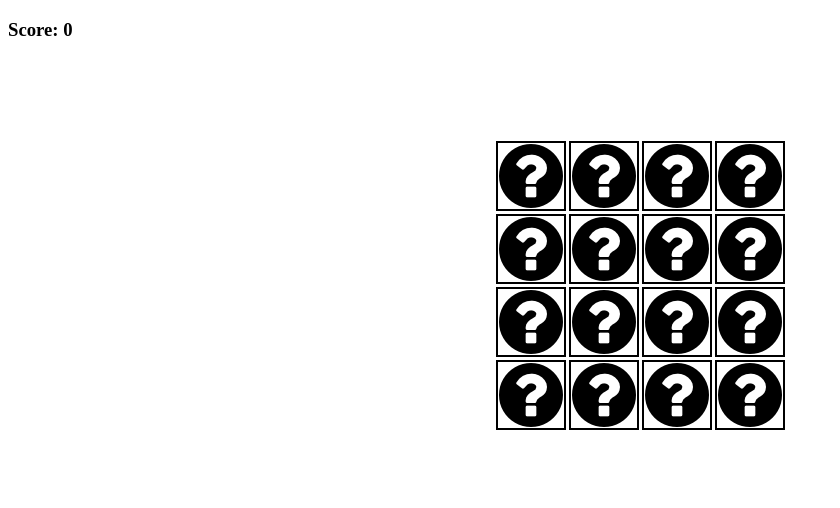
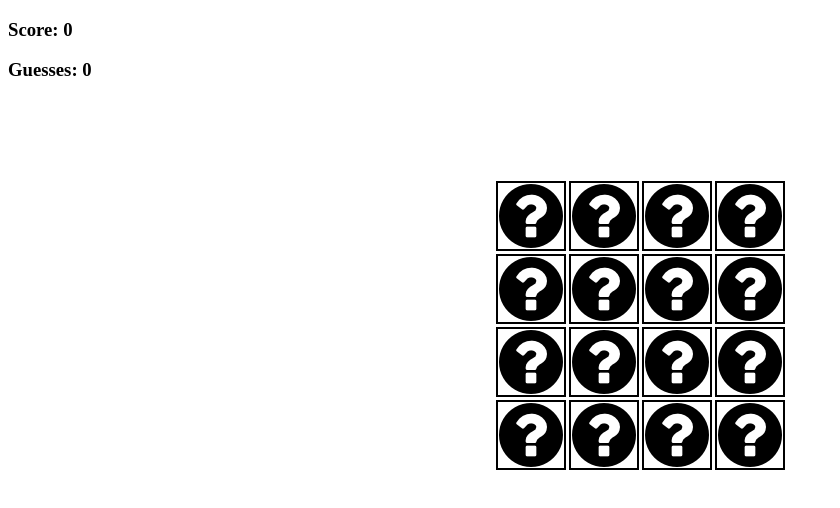
Before and after one commit to davidkennedy02/16-bit-Snap, a plain HTML site: page index.html in a window 1280 px wide. Shown: the whole page, without its empty margins (0-840 px from the left). Drawn offline with Linux system fonts and the light colour scheme.

Commit message:
Added number of guesses

```diff
--- a/app.js
+++ b/app.js
@@ -73,10 +73,13 @@ document.addEventListener('DOMContentLoaded', () => {
     var cardsChosen = []
     var cardsChosenId = []
     var cardsWon = []
+    var guesses = 0
 
     const resultDisplay = document.querySelector('#result')
+    const guessesDisplay = document.querySelector('#guesses')
 
     resultDisplay.textContent = cardsWon.length
+    guessesDisplay.textContent = guesses
 
     // making the board
     function makeBoard() {
@@ -98,6 +101,7 @@ document.addEventListener('DOMContentLoaded', () => {
         cardsChosenId.push(cardId)
         this.setAttribute('src', cardArray[cardId].img)
         if (cardsChosen.length === 2) {
+            guesses ++
             setTimeout(checkForMatch, 500)
         }
     }
@@ -121,6 +125,7 @@ document.addEventListener('DOMContentLoaded', () => {
         cardsChosen = []
         cardsChosenId = []
         resultDisplay.textContent = cardsWon.length
+        guessesDisplay.textContent = guesses
         if (cardsWon.length === cardArray.length/2) {
             resultDisplay.textContent = 'Congratulations! You won!'
         }
--- a/index.html
+++ b/index.html
@@ -10,6 +10,7 @@
 <body>
 
     <h3>Score: <span id="result"></span></h3>
+    <h3>Guesses: <span id="guesses"></span></h3>
 
     <div class="grid">
         <square class = "square1"></square>
```
